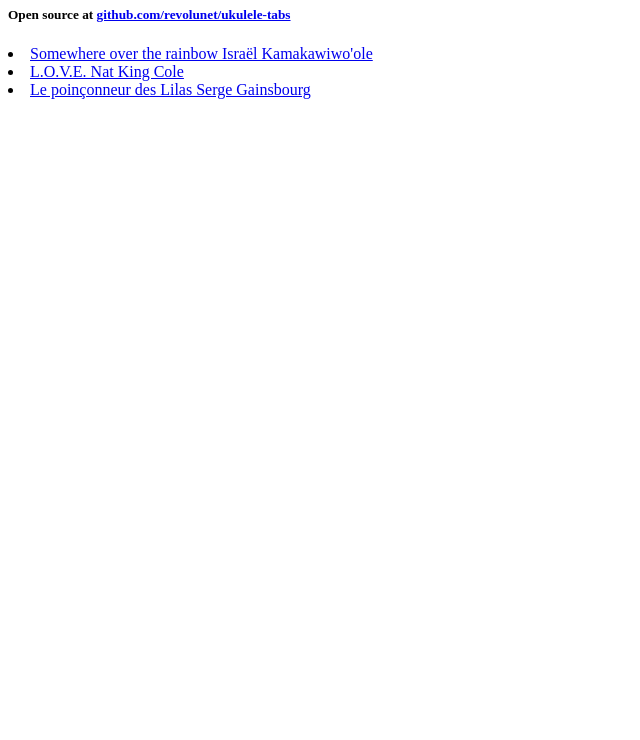
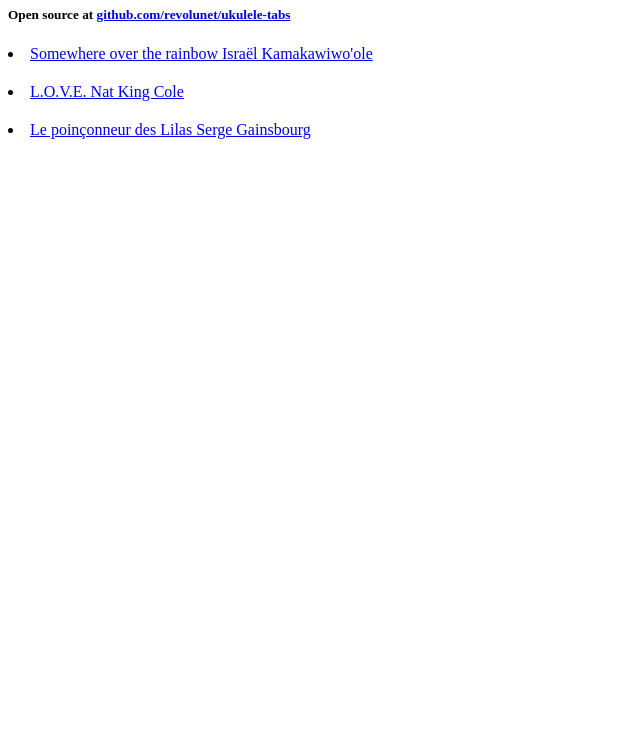
Before and after one commit to revolunet/opentablatures, a website: page index.html in a window 1280 px wide. Shown: the part 60-800 px from the top of the page, without its empty margins (0-640 px from the left). Drawn offline with Linux system fonts and the light colour scheme.

Commit message:
minor fixes

```diff
--- a/index.html
+++ b/index.html
@@ -1,6 +1,11 @@
 
     <html>
     <meta charset="utf-8">
+    <style>
+        li {
+            margin: 20px 0;
+        }
+    </style>
     <title>Juju ukulele tablatures</title>
     <h1>Some ukulele tablatures</h1>
     <h5>Open source at <a href="http://github.com/revolunet/ukulele-tabs">github.com/revolunet/ukulele-tabs</a></h5>
--- a/src/parseMarkdown.js
+++ b/src/parseMarkdown.js
@@ -35,6 +35,7 @@
 <h2>
     <a href="./index.html">Index</a> ${ content.attributes.title } - ${ content.attributes.author }
 </h2>
+${ content.attributes.video && '<a href="' + content.attributes.video + '">' + content.attributes.video + '</a><br><br>' }
 ${ asciiChords }
 <pre class='lyrics'>
 ${ content.body }
```
Also changed, not shown: src/build.js (+11 -12 lines), README.md, output/israel-kamakawiwo-somewhere-over-the-rainbow-ukulele.html, output/nat-king-cole-love-ukulele.html, output/serge-gainsbourg-le-poinconneur-des-lilas-ukulele.html.
